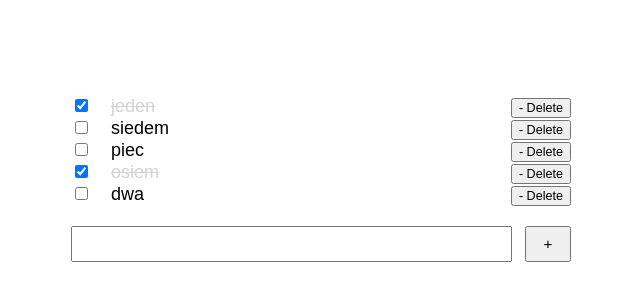
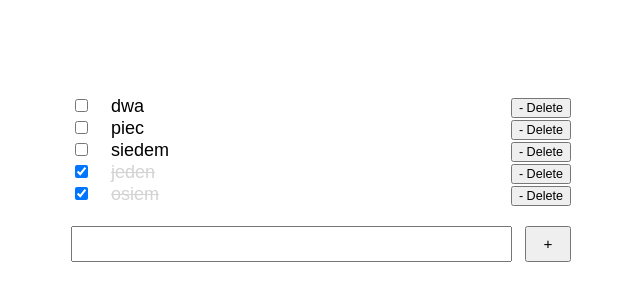
Before and after one commit to pawk/todo-app, a React (Create React App) app: page / in a window 1280 px wide. Shown: the part 100-400 px from the top of the page, without its empty margins (319-959 px from the left). Built offline with nearby package versions, Linux system fonts and the light colour scheme.

Commit message:
some sorting fixes

```diff
--- a/src/todo/item.jsx
+++ b/src/todo/item.jsx
@@ -20,7 +20,7 @@ export const TodoItem = (props) => {
           type="checkbox"
           id={id}
           onChange={onSelect}
-          checked={done} />
+          checked={done ? true : false} />
       </div>
       <div className="todo__item-content">
         <label htmlFor={id}>{content}</label>
--- a/src/todo/service.js
+++ b/src/todo/service.js
@@ -7,7 +7,7 @@ export default class TodoService {
 
   getAll() {
     return this.items
-      .sort(elem => elem.done);
+      .sort(elem => elem.done ? 1 : -1);
   }
 
   add(...items) {
```
